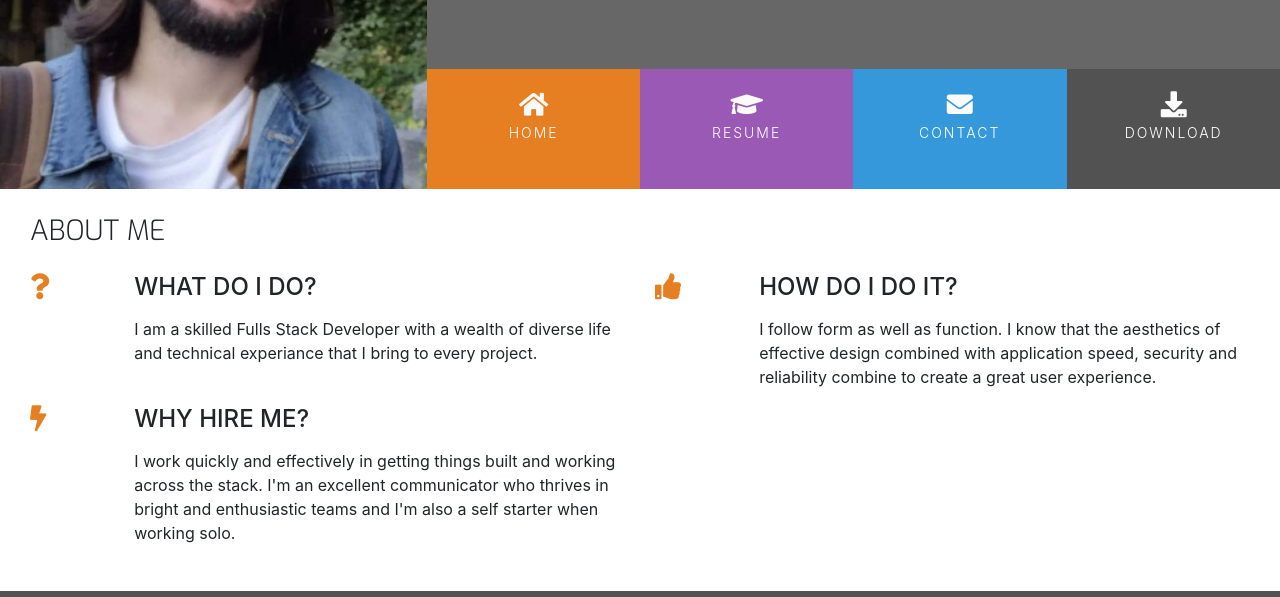
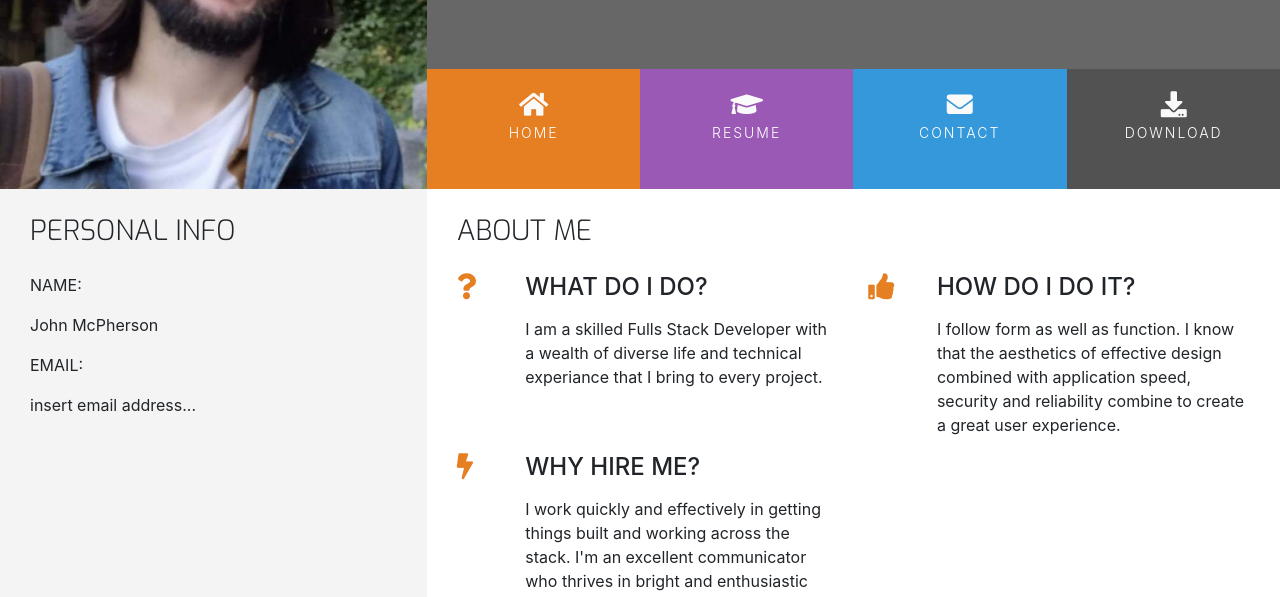
Before and after one commit to John-McPherson/bootstrap-resume, a plain HTML site: page index.html in a window 1280 px wide. Shown: the part 177-774 px from the top of the page. Drawn offline with nearby package versions, Linux system fonts and the light colour scheme.

Commit message:
add personal info section, content and intial style

```diff
--- a/assets/css/style.css
+++ b/assets/css/style.css
@@ -11,6 +11,10 @@
 
 .ui-menu-color-resume {
     background-color: #9b59b6;
+}
+
+.bg-color-personal-info {
+    background-color: #f4f4f4;
 }
 
 .ui-menu-color-contact {
--- a/index.html
+++ b/index.html
@@ -59,7 +59,38 @@
 
     </header>
     <section class="container-fluid">
-        <div class="row row-table">
+        <div class="row">
+            <div class="col-md-4 bg-color-personal-info section-column">
+                <div class="row">
+                    <div class="col-12">
+                        <h3 class="section-heading uppercase">Personal Info</h3>
+                    </div>
+                </div>
+                <div class="personal-info-item">
+                    <div class="key">
+                        <p class="uppercase">
+                            Name:
+                        </p>
+                    </div>
+                    <div class="value">
+                        <p>
+                            John McPherson
+                        </p>
+                    </div>
+                </div>
+                <div class="personal-info-item">
+                    <div class="key">
+                        <p class="uppercase">
+                            Email:
+                        </p>
+                    </div>
+                    <div class="value">
+                        <p>
+                            insert email address...
+                        </p>
+                    </div>
+                </div>
+            </div>
             <div class="col-md-8 bg-color-three-reasons section-column">
                 <div class="row">
                     <div class="col">
```
